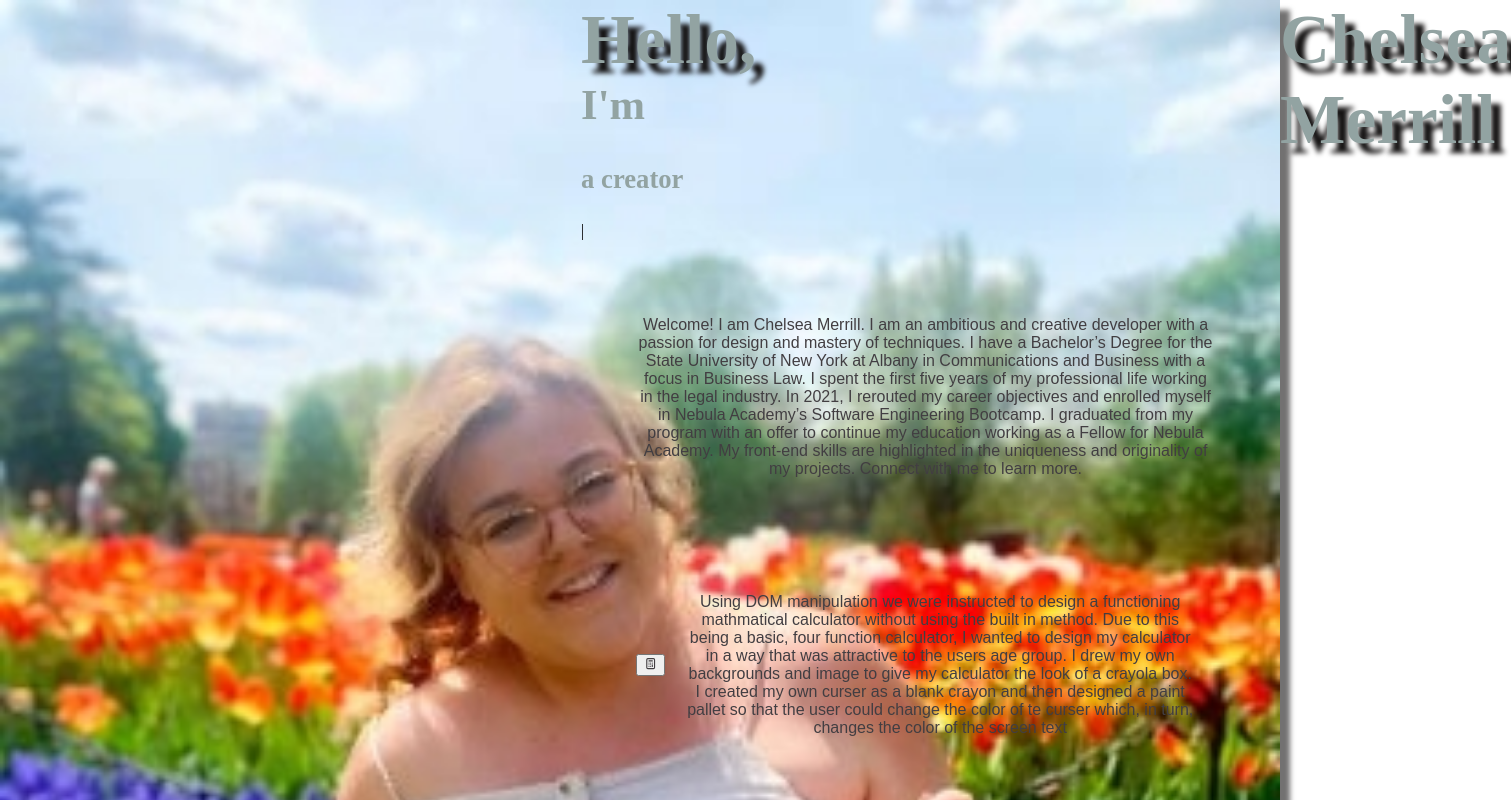
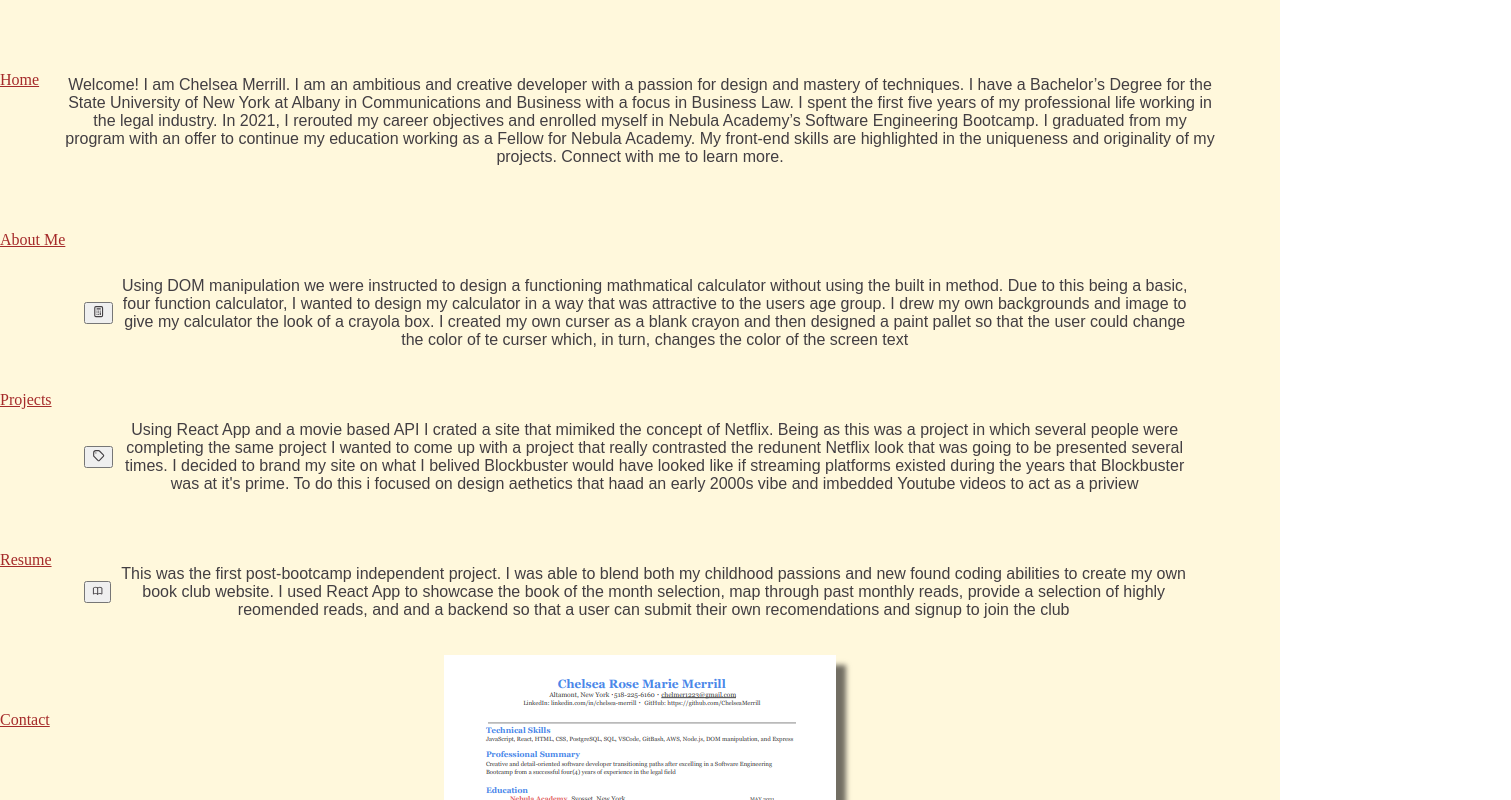
Before and after one commit to ChelseaMerrill/Portfolio, a React (Create React App) app: page / in a window 1280 px wide. Shown: the top 800 px of the page, 1511 px wide, since content can reach past the window. Built offline with nearby package versions, Linux system fonts and the light colour scheme.

Commit message:
created routes

```diff
--- a/src/App.css
+++ b/src/App.css
@@ -3,6 +3,10 @@
   }
  body{
    margin: 0%;
+ }
+
+ .App{
+   background-color: cornsilk;
  }
 
  /* Tundora
--- a/src/App.js
+++ b/src/App.js
@@ -1,19 +1,20 @@
 import {BrowserRouter as Router, Switch, Route, Link} from "react-router-dom";
 import Homepage from './Components/Homepage/homepage';
 import Navigation from './Components/Navigation/navigation.component';
-
+import About from './Components/About Me/About';
 import './App.css';
 
 function App() {
   return (
-    <Router>
-        <div>
-          <Switch>
-            <Route exact path='/' component={Homepage}/>
-            <Route exact path='/navigation' component={Navigation}/>
-          </Switch>
-        </div>
-    </Router>
+    <div className='App'>
+            <Router>
+              <Navigation/>
+                  <Switch>
+                    <Route exact path='/' component={Homepage}/>
+                    <Route exact path='/about' component={About}/>
+                  </Switch>
+            </Router>
+    </div>
   );
 }
 
--- /dev/null
+++ b/src/Components/About Me/About.js
@@ -0,0 +1,7 @@
+function About (){
+    return (
+        <h1>About Me</h1>
+    )
+}
+
+export default About
--- a/src/Components/Homepage/homepage.css
+++ b/src/Components/Homepage/homepage.css
@@ -1,8 +1,7 @@
 
 
 .header{
-    display: flex;
-    justify-content: row;
+
 
 }
 
--- a/src/Components/Homepage/homepage.jsx
+++ b/src/Components/Homepage/homepage.jsx
@@ -1,5 +1,4 @@
 import React, {Component} from 'react';
-// import Navigation from '../Navigation/navigation.component';
 import Typist from 'react-typist';
 
 import ProfilePic from './profile.jpg';
@@ -14,17 +13,16 @@ import { IconContext } from "react-icons";
 
 import './homepage.css';
 
-class Homepage extends React.Component{
-    render(){
+function Homepage (){
         return(
             <div className='home'>
-                <div className='header' style={{ backgroundImage: "url(/succulants.jpg)" }}>
+                {/* <div className='header' style={{ backgroundImage: "url(/succulants.jpg)" }}>
                     <img src={ProfilePic} />
                     <h1>Chelsea Merrill</h1>
-                </div>
+                </div> */}
 
                 <div className='body'>
-                    <div className='Typist'>
+                    {/* <div className='Typist'>
                         <Typist>
                             <h1>Hello, <Typist.Delay ms={1000} /></h1>
                             <h2>I'm</h2>
@@ -37,7 +35,7 @@ class Homepage extends React.Component{
                             <Typist.Delay ms={2000}/>
                             <h1>Chelsea</h1>
                         </Typist>
-                    </div>
+                    </div> */}
 
                     <div className='aboutMe'>
                         <p>Welcome! I am Chelsea Merrill. I am an ambitious and creative developer with a passion for design and mastery of techniques. I have a Bachelor’s Degree for the State University of New York at Albany in Communications and Business with a focus in Business Law. I spent the first five years of my professional life working in the legal industry.  In 2021, I rerouted my career objectives and enrolled myself in Nebula Academy’s Software Engineering Bootcamp. I graduated from my program with an offer to continue my education working as a Fellow for Nebula Academy. My front-end skills are highlighted in the uniqueness and originality of my projects. Connect with me to learn more.</p>
@@ -85,7 +83,6 @@ class Homepage extends React.Component{
                 </div>
             </div>
         )
-    }
 }
 
 
--- a/src/Components/Navigation/navigation.component.jsx
+++ b/src/Components/Navigation/navigation.component.jsx
@@ -3,15 +3,17 @@ import { NavLink } from 'react-router-dom';
 
 import './navigation.css';
 
-const Navigation = () => (
-    <nav>
-      <ul>
-        <p><NavLink to='/'>About Me</NavLink></p>
-        <p><NavLink to='/'>Projects</NavLink></p>
-        <p><NavLink to='/'>Resume</NavLink></p>
-      </ul>
-    </nav>
-  );
+function Navigation(){
+  return (
+    <div className='navBar'>
+      <a href='/'> Home</a>
+      <a href='/about'>About Me</a>
+      <a href='/'>Projects</a>
+      <a href='/'>Resume</a>
+      <a href='/'>Contact</a>
+    </div>
+  )
+};
 
 
 
--- a/src/Components/Navigation/navigation.css
+++ b/src/Components/Navigation/navigation.css
@@ -1,15 +1,16 @@
-ul{
+.navBar{
     display: flex;
-    justify-content: flex-end;
-    background-color: #423E42;
-    color: #BABCBF;
-    margin-top: 0%;
-    font-family: Arial, Helvetica, sans-serif;
-    font-size: 18pt;
+    flex-direction: column;
+    justify-content: space-around;
+
+    position: fixed;
+    top: 0;
+    left: 0;
+
+    width: 80px;
+    height: 100vh;
 }
 
-p{
-    margin: 20px;
-    color: #BABCBF;
-    margin-right: 30px;
+a{
+    color: brown;
 }
```
